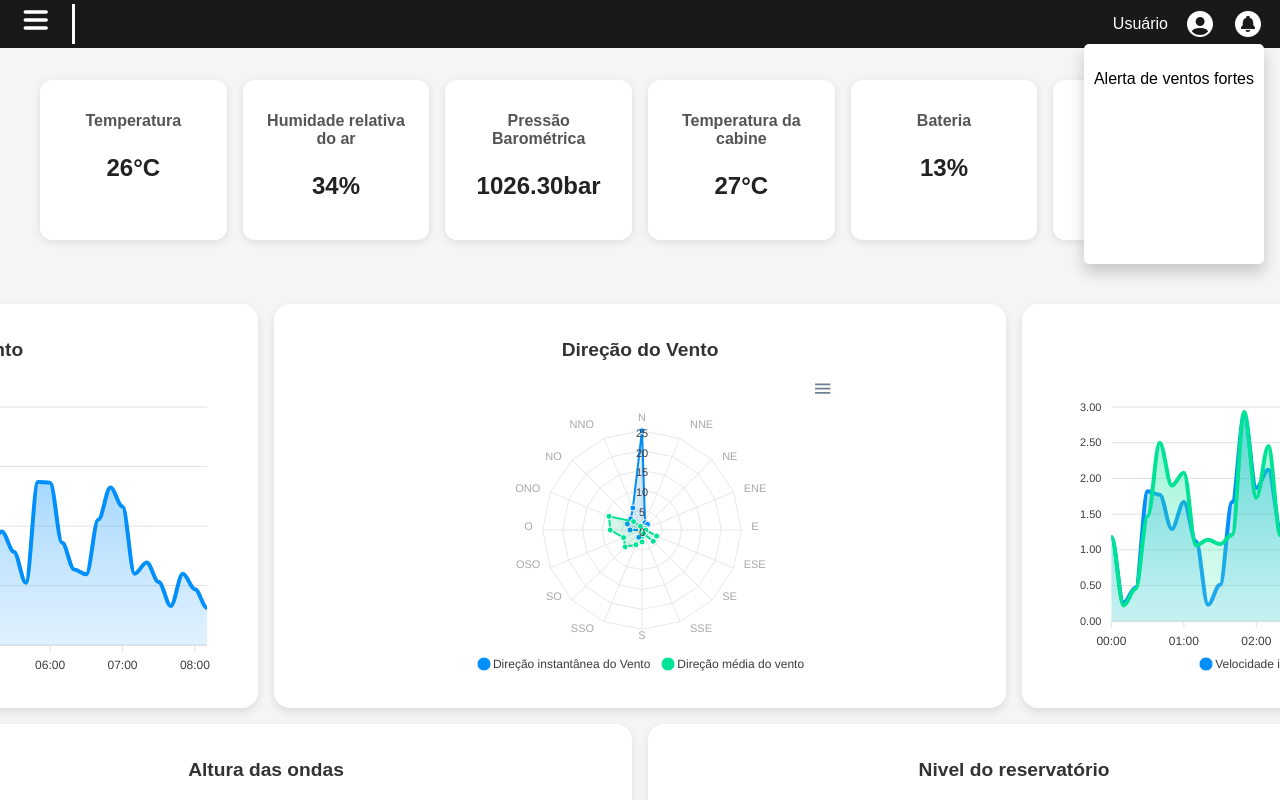
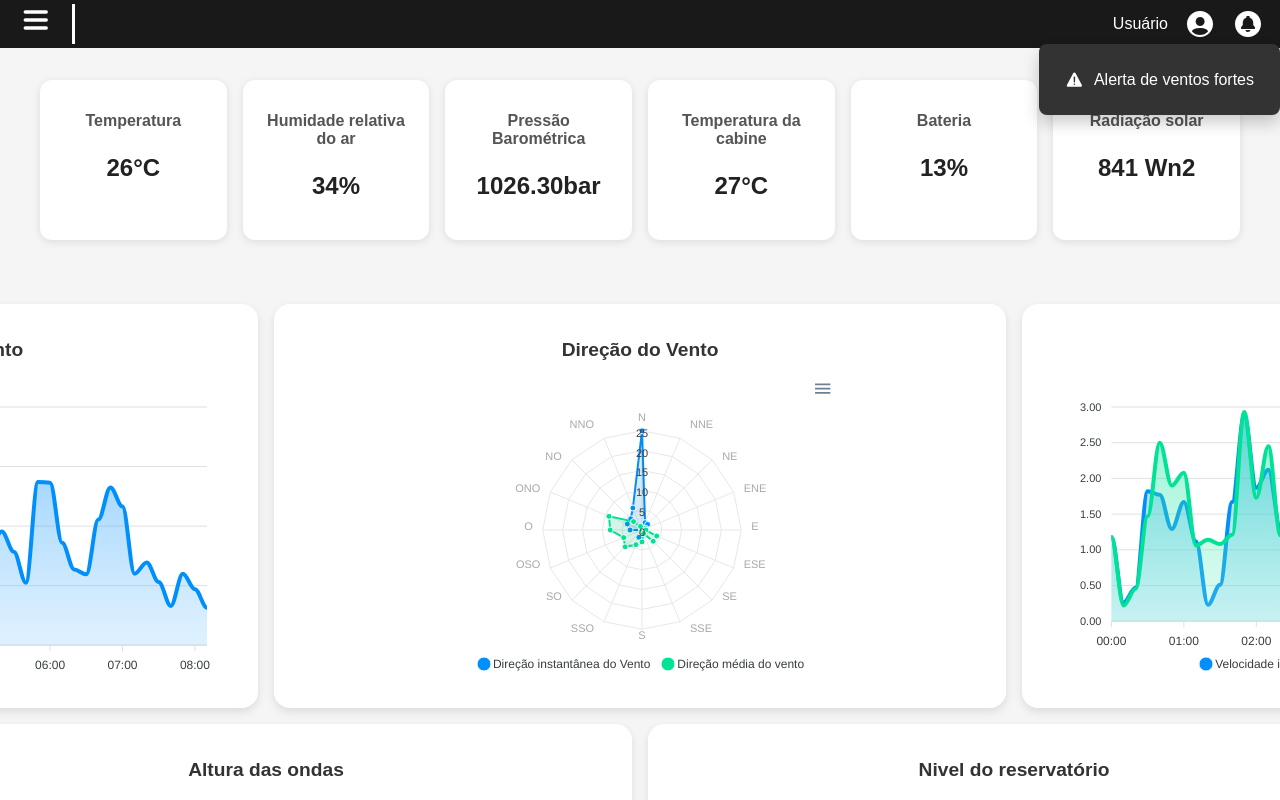
Before and after one commit to AndreHVentura/Cloud.io, a React (Create React App) app in the folder front/: page /home in a window 1280 px wide. Both pictures are taken after a click on the button 1248 px from the left and 24 px from the top of the page. Shown: the top 800 px of the page. Built offline with nearby package versions, Linux system fonts and the light colour scheme; what @react-pdf/renderer would draw is missing.

Commit message:
componente dropdown do usuário (topbar)

```diff
--- a/front/src/components/perfil/Notificacao.tsx
+++ b/front/src/components/perfil/Notificacao.tsx
@@ -39,7 +39,10 @@ export default function Notificacao() {
         <IonIcon icon={Icons.notificationsCircleSharp} />
       </DropdownBtn>
       <DropdownMenu className={isOpen ? "show" : "hide"} ref={dropdownRef}>
-        <p>Alerta de ventos fortes</p>
+        <MenuItem>
+          <IonIcon icon={Icons.warning} /> <span>Alerta de ventos fortes</span>
+        </MenuItem>
+        {/* Adicionar mais notificações aqui */}
       </DropdownMenu>
     </>
   );
@@ -51,6 +54,7 @@ const DropdownBtn = styled.button`
   margin: 0;
   border: 0;
   background: transparent;
+  cursor: pointer;
 
   & ion-icon {
     display: block;
@@ -58,27 +62,57 @@ const DropdownBtn = styled.button`
     height: 2rem;
     color: white;
   }
+
+  &:hover ion-icon {
+    color: #aaa; /* Cor ao passar o mouse */
+  }
 `;
 
 const DropdownMenu = styled.div`
   position: absolute;
-  right: 1rem;
-  background-color: white;
-  min-width: 150px;
-  min-height: 200px;
-  padding: 10px;
-  box-shadow: 0px 8px 16px 0px rgba(0, 0, 0, 0.2);
+  right: 0;
+  background-color: #333; /* Fundo escuro */
+  min-width: 200px;
+  padding: 1rem;
+  border-radius: 8px;
+  box-shadow: 0px 8px 16px rgba(0, 0, 0, 0.2);
   z-index: 1;
-  border-radius: 5px;
+  opacity: 0;
+  visibility: hidden;
+  transform: translateY(-10px);
+  transition: all 0.3s ease-out;
+
+  &.show {
+    opacity: 1;
+    visibility: visible;
+    transform: translateY(0);
+  }
 
   &.hide {
-    display: none;
+    opacity: 0;
+    visibility: hidden;
+    transform: translateY(-10px);
   }
-  &.show {
-    display: block;
+`;
+
+const MenuItem = styled.div`
+  display: flex;
+  align-items: center;
+  padding: 10px;
+  cursor: pointer;
+  color: white;
+  transition: background-color 0.2s ease;
+
+  &:hover {
+    background-color: #444; /* Cor de fundo ao passar o mouse */
   }
 
-  & p {
-    color: black;
+  ion-icon {
+    margin-right: 10px;
+    font-size: 1.2rem;
+  }
+
+  span {
+    font-size: 1rem;
   }
 `;
--- a/front/src/components/perfil/UsuarioDropdown.tsx
+++ b/front/src/components/perfil/UsuarioDropdown.tsx
@@ -39,9 +39,15 @@ export default function UsuarioDropdown() {
         <IonIcon icon={Icons.personCircleSharp} />
       </DropdownBtn>
       <DropdownMenu className={isOpen ? "show" : "hide"} ref={dropdownRef}>
-        <p>Perfil</p>
-        <p>Configurações</p>
-        <p>Sair</p>
+        <MenuItem>
+          <IonIcon icon={Icons.home} /> <span>Meu Perfil</span>
+        </MenuItem>
+        <MenuItem>
+          <IonIcon icon={Icons.settingsSharp} /> <span>Configurações</span>
+        </MenuItem>
+        <MenuItem>
+          <IonIcon icon={Icons.logOut} /> <span>Sair</span>
+        </MenuItem>
       </DropdownMenu>
     </>
   );
@@ -53,6 +59,7 @@ const DropdownBtn = styled.button`
   margin: 0;
   border: 0;
   background: transparent;
+  cursor: pointer;
 
   & ion-icon {
     display: block;
@@ -60,30 +67,58 @@ const DropdownBtn = styled.button`
     height: 2rem;
     color: white;
   }
+
+  &:hover ion-icon {
+    color: #aaa; /* Cor ao passar o mouse */
+  }
 `;
 
 const DropdownMenu = styled.div`
   position: absolute;
-  right: 1rem;
-  background-color: white;
-  min-width: 150px;
-  padding: 10px;
-  box-shadow: 0px 8px 16px 0px rgba(0, 0, 0, 0.2);
+  botton: 100px;
+  right: 0;
+  background-color: #333; /* Fundo escuro */
+  min-width: 200px;
+  padding: 1rem;
+  border-radius: 8px;
+  box-shadow: 0px 8px 16px rgba(0, 0, 0, 0.2);
   z-index: 1;
-  border-radius: 5px;
+  opacity: 0;
+  visibility: hidden;
+  transform: translateY(-10px);
+  transition: all 0.3s ease-out;
+
+  &.show {
+    opacity: 1;
+    visibility: visible;
+    transform: translateY(0);
+  }
 
   &.hide {
-    display: none;
+    opacity: 0;
+    visibility: hidden;
+    transform: translateY(-10px);
   }
-  &.show {
-    display: block;
+`;
+
+const MenuItem = styled.div`
+  display: flex;
+  align-items: center;
+  padding: 10px;
+  cursor: pointer;
+  color: white;
+  transition: background-color 0.2s ease;
+
+  &:hover {
+    background-color: #444; /* Cor de fundo ao passar o mouse */
   }
 
-  & p {
-    color: black;
-    cursor: pointer;
+  ion-icon {
+    margin-right: 10px;
+    font-size: 1.2rem;
   }
-  & p:hover {
-    background-color: #f0f0f0;
+
+  span {
+    font-size: 1rem;
   }
 `;
```
